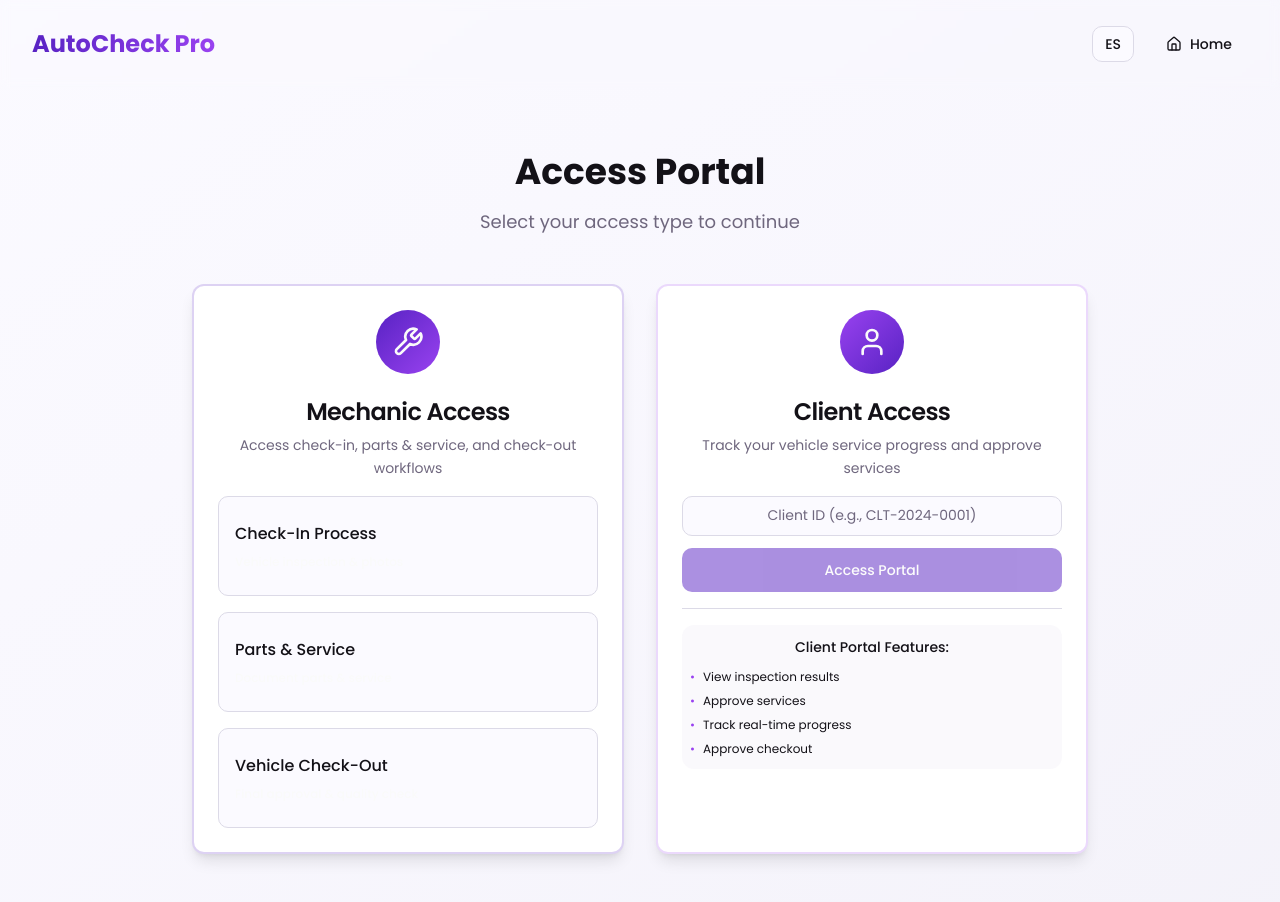
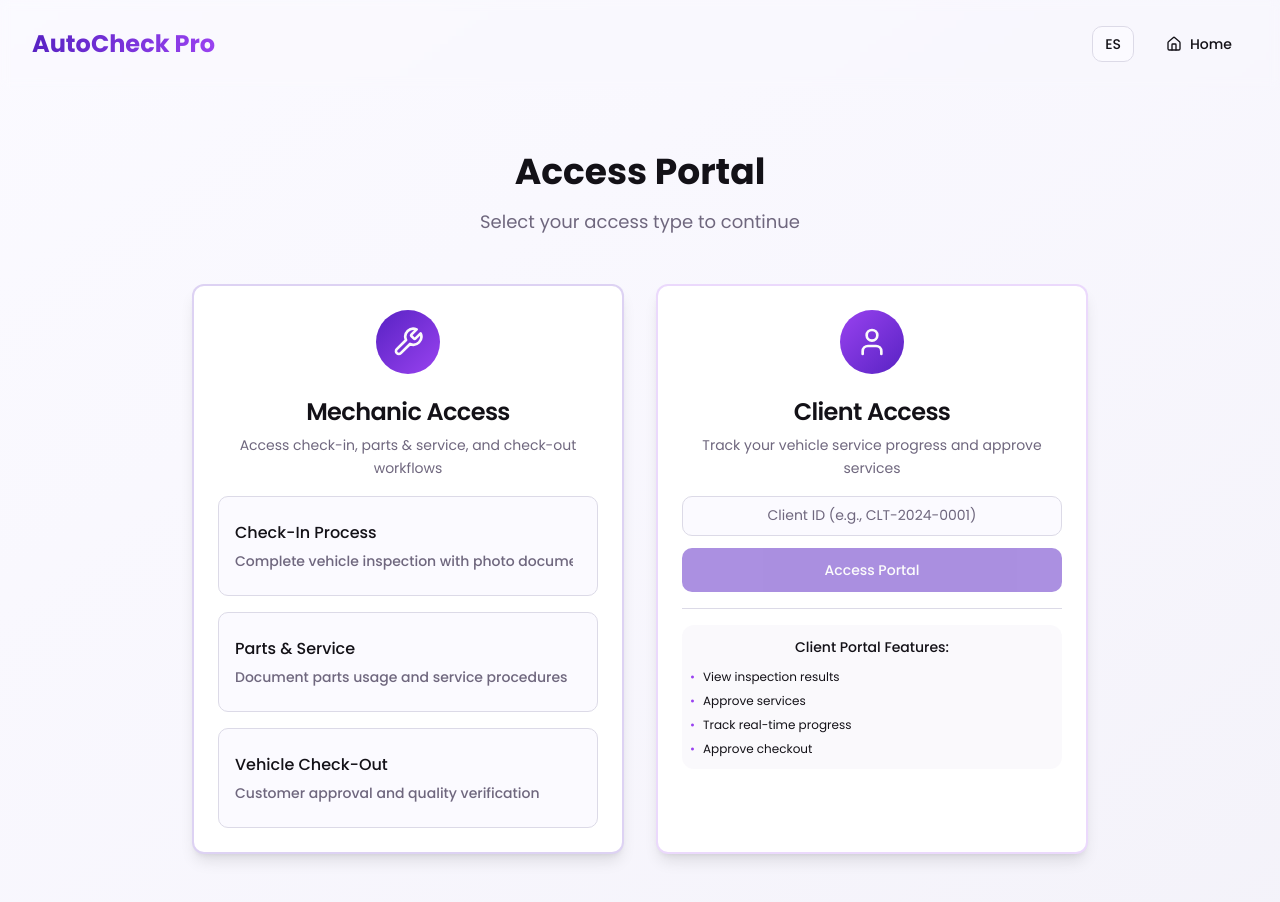
Before and after one commit to Chepiztrike/check-in-snap, a React (Vite) app: page /login in a window 1280 px wide. Shown: the top 902 px of the page. Built offline with nearby package versions, Linux system fonts and the light colour scheme.

Commit message:
Reverted to commit c7893b46998719864d9a611d4720915f1eaedc73

```diff
--- a/src/contexts/LanguageContext.tsx
+++ b/src/contexts/LanguageContext.tsx
@@ -17,11 +17,11 @@ const translations = {
     'every.time': 'Every Time',
     'professional.vehicle.description': 'Professional vehicle documentation system with guided checklists, media capture, and comprehensive reporting for modern auto service centers.',
     'checkin.process': 'Check-In Process',
-    'checkin.description': 'Vehicle inspection & photos',
+    'checkin.description': 'Complete vehicle inspection with photo documentation',
     'parts.service': 'Parts & Service',
-    'parts.description': 'Document parts & service',
+    'parts.description': 'Document parts usage and service procedures',
     'vehicle.checkout': 'Vehicle Check-Out',
-    'checkout.description': 'Final approval & quality check',
+    'checkout.description': 'Customer approval and quality verification',
     'home': 'Home',
     'get.started': 'Get Started',
     'access.portal': 'Access Portal',
@@ -293,11 +293,11 @@ const translations = {
     'every.time': 'Cada Vez',
     'professional.vehicle.description': 'Sistema profesional de documentación vehicular con listas de verificación guiadas, captura de medios y reportes completos para centros de servicio automotriz modernos.',
     'checkin.process': 'Proceso de Entrada',
-    'checkin.description': 'Inspección y fotos',
+    'checkin.description': 'Inspección completa del vehículo con documentación fotográfica',
     'parts.service': 'Partes y Servicio',
-    'parts.description': 'Documentar partes y servicio',
+    'parts.description': 'Documentar uso de partes y procedimientos de servicio',
     'vehicle.checkout': 'Salida del Vehículo',
-    'checkout.description': 'Aprobación final y calidad',
+    'checkout.description': 'Aprobación del cliente y verificación de calidad',
     'home': 'Inicio',
     'get.started': 'Comenzar',
     'access.portal': 'Portal de Acceso',
--- a/src/pages/Login.tsx
+++ b/src/pages/Login.tsx
@@ -99,12 +99,12 @@ const Login = () => {
                    <Button
                      key={index}
                      variant="outline"
-                     className="w-full justify-start h-auto p-4 min-h-[100px] overflow-hidden hover:bg-primary hover:text-primary-foreground transition-colors"
+                     className="w-full justify-start h-auto p-4 min-h-[100px] overflow-hidden"
                      onClick={() => navigate(option.href)}
                    >
                      <div className="text-left w-full pr-2">
                        <div className="font-medium text-base mb-2 line-clamp-1">{option.title}</div>
-                       <div className="text-xs font-medium leading-tight line-clamp-3 [.hover\:bg-primary_&]:text-primary-foreground">
+                       <div className="text-sm text-muted-foreground leading-tight line-clamp-2">
                          {option.description}
                        </div>
                      </div>
```
